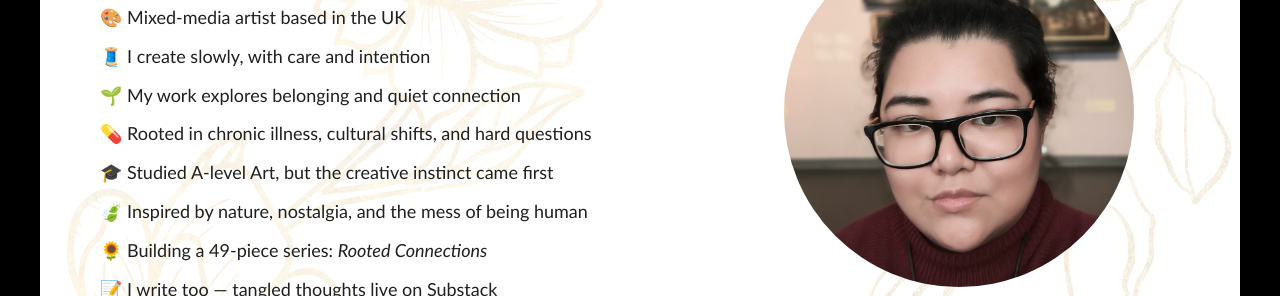
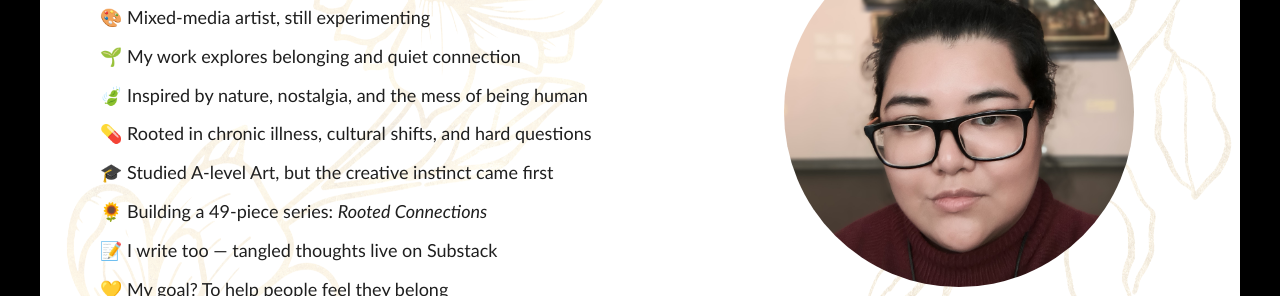
Before and after one commit to anna-legaspi-connects/anna-legaspi-connects.github.io, a plain HTML site: page about.html in a window 1280 px wide. Shown: the part 203-499 px from the top of the page. Drawn offline with Linux system fonts and the light colour scheme; files whose address does not match are found by name.

Commit message:
about.html

```diff
--- a/about.html
+++ b/about.html
@@ -27,12 +27,11 @@
 <div class="about-text">
 <h2 class="light-heading">🎨 I’m Anna — Artist & Connector</h2>
 
-<p>🎨 Mixed-media artist based in the UK</p>
-<p>🧵 I create slowly, with care and intention</p>
+<p>🎨 Mixed-media artist, still experimenting</p>
 <p>🌱 My work explores belonging and quiet connection</p>
+<p>🍃 Inspired by nature, nostalgia, and the mess of being human</p>
 <p>💊 Rooted in chronic illness, cultural shifts, and hard questions</p>
 <p>🎓 Studied A-level Art, but the creative instinct came first</p>
-<p>🍃 Inspired by nature, nostalgia, and the mess of being human</p>
 <p>🌻 Building a 49-piece series: <em>Rooted Connections</em></p>
 <p>📝 I write too — tangled thoughts live on Substack</p>
 <p>💛 My goal? To help people feel they belong</p>
```
